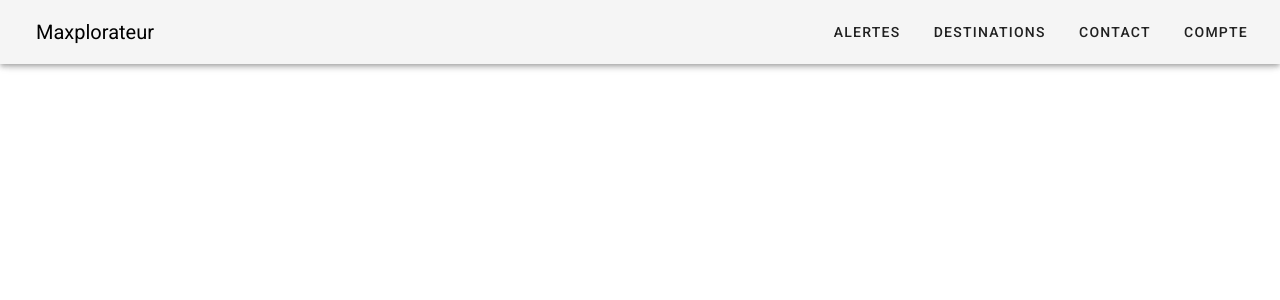
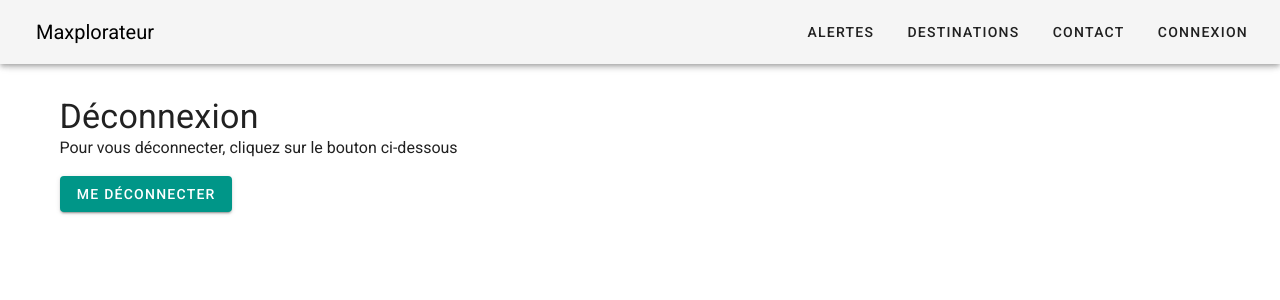
Before and after one commit to benoitdemaegdt/TGVmax, a Vue app in the folder client/: page /logout in a window 1280 px wide. Shown: the top 300 px of the page. Built offline with nearby package versions, Linux system fonts and the light colour scheme.

Commit message:
add logout view & handle login/logout in nav

```diff
--- a/client/src/components/Navigation.vue
+++ b/client/src/components/Navigation.vue
@@ -5,13 +5,19 @@
       <!-- hamburger menu -->
       <v-app-bar-nav-icon @click='drawer = !drawer' class='hidden-md-and-up'></v-app-bar-nav-icon>
       <v-toolbar-title>
-        <div class="hidden-md-and-up">{{getRouteName()}}</div>
+        <div class="hidden-md-and-up">{{this.getRouteName}}</div>
         <router-link to="/" class="toolbar-title hidden-sm-and-down">{{title}}</router-link>
       </v-toolbar-title>
       <v-spacer class='hidden-sm-and-down'></v-spacer>
       <v-toolbar-items class='hidden-sm-and-down'>
         <v-btn v-for='item in navigation.slice(1)' :key='item.title' :to='item.path' text>
           {{ item.title }}
+        </v-btn>
+        <v-btn v-if='!this.isLoggedIn' key='Connexion' to='/register' text>
+          Connexion
+        </v-btn>
+        <v-btn v-else key='Déconnexion' to='/logout' text>
+          Déconnexion
         </v-btn>
       </v-toolbar-items>
     </v-app-bar>
@@ -26,7 +32,7 @@
       <v-divider></v-divider>
       <!-- Start of mobile menu -->
       <v-list nav>
-        <v-list-item v-for="item in navigation" :key="item.title" :to='item.path' link>
+        <v-list-item v-for='item in navigation' :key='item.title' :to='item.path' link>
           <v-list-item-icon>
             <v-icon>{{ item.icon }}</v-icon>
           </v-list-item-icon>
@@ -34,7 +40,20 @@
             <v-list-item-title>{{ item.title }}</v-list-item-title>
           </v-list-item-content>
         </v-list-item>
+        <v-list-item v-if='!this.isLoggedIn' key='Connexion' to='/register' link>
+          <v-list-item-icon>
+            <v-icon>person</v-icon>
+          </v-list-item-icon>
+          <v-list-item-content>
+            <v-list-item-title>Connexion</v-list-item-title>
+          </v-list-item-content>
+        </v-list-item>
       </v-list>
+      <template v-if='isLoggedIn' v-slot:append>
+        <div class='pa-2'>
+          <v-btn to='/logout' block color='#E0E0E0'>Déconnexion</v-btn>
+        </div>
+      </template>
     </v-navigation-drawer>
     <!-- End of mobile menu -->
   </nav>
@@ -52,13 +71,15 @@ export default {
           { icon: 'notifications', title: 'Alertes', path: '/alert' },
           { icon: 'near_me', title: 'Destinations', path: '/destination' },
           { icon: 'email', title: 'Contact', path: '/contact' },
-          { icon: 'person', title: 'Compte', path: '/register' },
       ],
     };
   },
-  methods: {
+  computed: {
     getRouteName() {
       return this.$route.name;
+    },
+    isLoggedIn() {
+      return this.$store.getters.isLoggedIn;
     },
   },
 };
--- a/client/src/router.ts
+++ b/client/src/router.ts
@@ -7,6 +7,7 @@ import Alert from './views/Alert.vue';
 import Destination from './views/Destination.vue';
 import Contact from './views/Contact.vue';
 import Login from './views/Login.vue';
+import Logout from './views/Logout.vue';
 import Register from './views/Register.vue';
 
 Vue.use(Router);
@@ -47,6 +48,11 @@ const router: Router = new Router({
       name: 'Connexion',
       component: Login,
     },
+    {
+      path: '/logout',
+      name: 'Déconnexion',
+      component: Logout,
+    },
   ],
 });
 
--- a/client/src/store.ts
+++ b/client/src/store.ts
@@ -33,6 +33,10 @@ export default new Vuex.Store({
     },
     auth_error(state: IState) {
       state.status = 'error';
+    },
+    logout(state: IState) {
+      state.token = '';
+      state.userId = '';
     },
   },
   actions: {
@@ -77,6 +81,12 @@ export default new Vuex.Store({
         throw new Error(err.response.data.message);
       }
     },
+    logout({commit}) {
+      commit('logout');
+      delete axios.defaults.headers.common.Authorization;
+      localStorage.removeItem('token');
+      localStorage.removeItem('userId');
+    },
   },
   getters : {
     isLoggedIn: (state: IState) => !!state.token,
--- a/client/src/views/Alert.vue
+++ b/client/src/views/Alert.vue
@@ -91,7 +91,7 @@
     <div v-else>
       <h1 class="display-1">Pour créer une alerte TGVmax, vous devez être connecté</h1>
       <p>Avoir un compte vous permet de recevoir par email les alertes de disponibilité des TGVmax</p>
-      <v-btn to='/register' class='primary'>Je me créé un compte</v-btn>
+      <v-btn to='/register' class='primary'>Je créé un compte</v-btn>
     </div>
   </v-container>
 </template>
@@ -167,8 +167,8 @@ export default {
   computed: {
     isLoggedIn() {
       return this.$store.getters.isLoggedIn;
-    }
-  }
+    },
+  },
 };
 </script>
 
--- a/client/src/views/Login.vue
+++ b/client/src/views/Login.vue
@@ -73,7 +73,7 @@ export default {
     clearState() {
       this.error = false;
       this.errorMessage = '';
-    }
+    },
   },
 };
 </script>
--- /dev/null
+++ b/client/src/views/Logout.vue
@@ -0,0 +1,19 @@
+<template>
+  <v-container>
+    <h1 class="display-1">Déconnexion</h1>
+    <p>Pour vous déconnecter, cliquez sur le bouton ci-dessous</p>
+    <v-btn color='primary' @click='logout()'>Me déconnecter</v-btn>
+  </v-container>
+</template>
+
+<script>
+export default {
+  name: 'Logout',
+  methods: {
+    logout() {
+      this.$store.dispatch('logout');
+      this.$router.push('/');
+    },
+  },
+};
+</script>
--- a/client/src/views/Register.vue
+++ b/client/src/views/Register.vue
@@ -85,7 +85,7 @@ export default {
     clearState() {
       this.error = false;
       this.errorMessage = '';
-    }
+    },
   },
 };
 </script>
```
